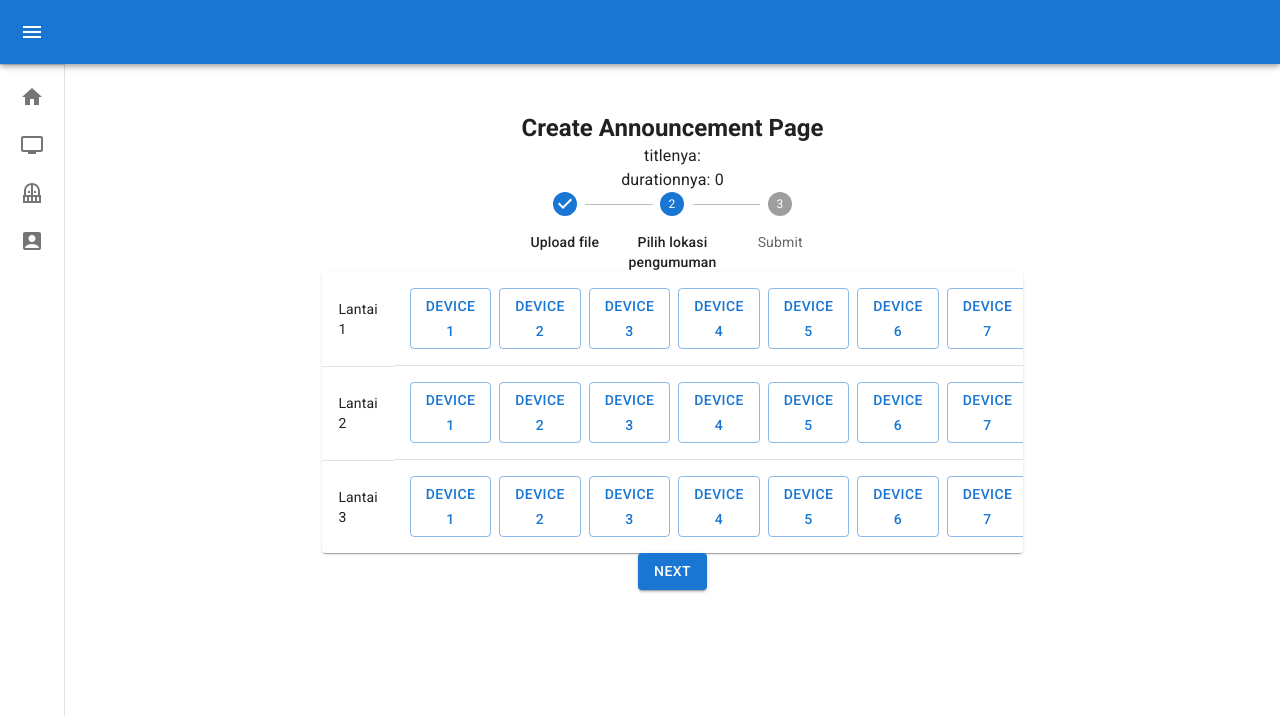
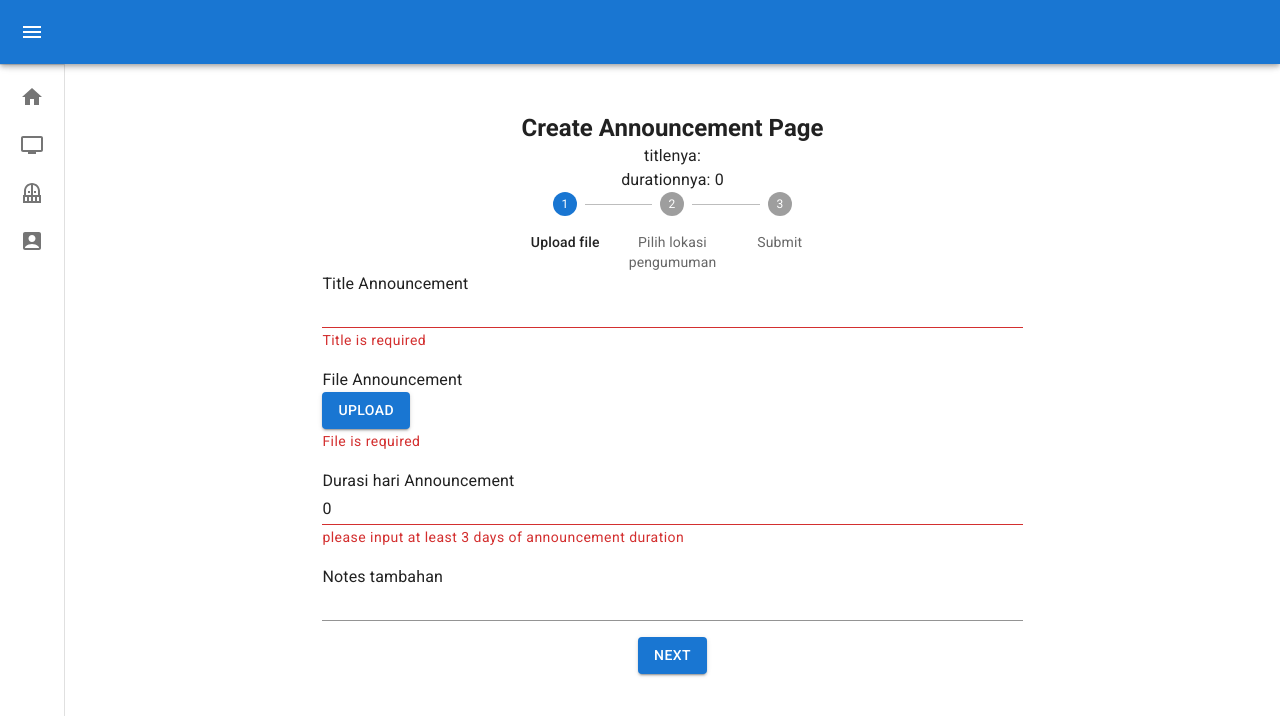
Before and after one commit to stevenhansel/enchiridion-dashboard, a React (Create React App) app: page /announcement/create in a window 1280 px wide. Both pictures are taken after a click on the button "NEXT". Shown: the top 716 px of the page. Built offline with nearby package versions, Linux system fonts and the light colour scheme.

Commit message:
fix: add file validation

```diff
--- a/src/components/CreateAnnouncementForm/Step1.tsx
+++ b/src/components/CreateAnnouncementForm/Step1.tsx
@@ -1,15 +1,12 @@
 import React, { useCallback, useContext, useEffect } from 'react';
-import { Box, Button, Stepper, TextField, Typography } from '@mui/material';
+import { Box, Button, TextField, Typography } from '@mui/material';
+import { red } from '@mui/material/colors';
 import { CreateAnnouncementFormContext } from './context';
-import { useFormikContext, useFormik } from 'formik';
+import { useFormikContext } from 'formik';
 
-import {
-  CreateAnnouncementFormValues,
-  initialValues,
-  validationSchema,
-} from './form';
+import { CreateAnnouncementFormValues } from './form';
 
-const fields = ['title', 'duration'];
+const fields = ['title', 'duration', 'media', 'notes'];
 
 const Step1 = () => {
   const {
@@ -21,6 +18,47 @@ const Step1 = () => {
     setFieldTouched,
   } = useFormikContext<CreateAnnouncementFormValues>();
   const { handleNextStep } = useContext(CreateAnnouncementFormContext);
+
+  const handleUploadImage = useCallback(
+    (event: React.ChangeEvent<HTMLInputElement>) => {
+      try {
+        const files = event.currentTarget.files;
+        if (files === null) {
+          throw new Error('Something went wrong when reading the image');
+        }
+        const file = files.item(0);
+        if (file === null) {
+          throw new Error('Something went wrong when reading the image');
+        }
+
+        const reader = new FileReader();
+
+        reader.onload = (e) => {
+          if (!e.target || (e.target && !e.target.result))
+            throw new Error('Something went wrong when reading the image');
+
+          const image = new Image();
+          image.onload = () => {
+            setFieldValue('media', { file, image });
+          };
+          image.onerror = () => {
+            throw new Error('Something went wrong when reading the image');
+          };
+          image.src = e.target.result as string;
+        };
+        reader.onerror = () => {
+          throw new Error('Something went wrong when reading the file');
+        };
+
+        reader.readAsDataURL(file);
+      } catch (e) {
+        if (e instanceof Error) {
+          // setError(e.message);
+        }
+      }
+    },
+    [setFieldValue]
+  );
 
   const handleSubmission = useCallback(() => {
     fields.forEach((field) => validateField(field));
@@ -39,19 +77,23 @@ const Step1 = () => {
     // Object.values() ["title ga boleh kosong", "duration mesti lebih dari 3 hari"]
     // Object.entries() [["title", "title ga boleh kosong"], ["duration", "duration mesti lebih dari 3 hari"]]
 
+    // .filter()
     const fieldErrors = Object.keys(errors).filter((key) =>
       fields.includes(key)
     );
 
     if (fieldErrors.length > 0) {
+      // ["title", "duration"]
       fieldErrors.forEach((field) => setFieldTouched(field));
     } else {
       handleNextStep();
     }
   }, [handleNextStep, errors, validateField, setFieldTouched]);
 
-  console.log('errors', errors);
-  console.log('touched', touched);
+  useEffect(() => {
+    fields.forEach((field) => validateField(field));
+    // eslint-disable-next-line
+  }, []);
 
   return (
     <Box
@@ -71,13 +113,38 @@ const Step1 = () => {
           value={values.title}
           onChange={(e) => setFieldValue('title', e.target.value)}
           error={touched.title && Boolean(errors.title)}
-          helperText={touched.title && errors.title}
         />
+
+        {touched.title && errors.title ? (
+          <Typography variant="caption" color={red[700]} fontSize="">
+            {errors.title}
+          </Typography>
+        ) : null}
       </Box>
 
       <Box sx={{ marginBottom: 2, width: '100%' }}>
         <Typography>File Announcement</Typography>
-        <Button variant="contained">Upload</Button>
+        <Box display="flex" gap={10}>
+          <Button variant="contained" component="label">
+            Upload
+            <input
+              type="file"
+              hidden
+              accept=".jpg,.jpeg,.png"
+              onChange={(e) => handleUploadImage(e)}
+            />
+          </Button>
+
+          {values.media !== null ? (
+            <Typography>{values.media.file.name}</Typography>
+          ) : null}
+        </Box>
+
+        {touched.media && errors.media ? (
+          <Typography variant="caption" color={red[700]} fontSize="">
+            {errors.media}
+          </Typography>
+        ) : null}
       </Box>
 
       <Box sx={{ marginBottom: 2, width: '100%' }}>
@@ -90,8 +157,12 @@ const Step1 = () => {
           value={values.duration}
           onChange={(e) => setFieldValue('duration', e.target.value)}
           error={touched.duration && Boolean(errors.duration)}
-          helperText={touched.duration && errors.duration}
         />
+        {touched.duration && errors.duration ? (
+          <Typography variant="caption" color={red[700]} fontSize="">
+            {errors.duration}
+          </Typography>
+        ) : null}
       </Box>
 
       <Box sx={{ marginBottom: 2, width: '100%' }}>
--- a/src/components/CreateAnnouncementForm/form.ts
+++ b/src/components/CreateAnnouncementForm/form.ts
@@ -1,24 +1,28 @@
-import * as yup from "yup";
+import * as yup from 'yup';
 
 export type CreateAnnouncementFormValues = {
   title: string;
-  //file:
+  media: {
+    file: File;
+    image: HTMLImageElement;
+  } | null;
   duration: number;
   notes: string;
 };
 
-export const initialValues = {
-  title: "",
-  //file:
+export const initialValues: CreateAnnouncementFormValues = {
+  title: '',
+  media: null,
   duration: 0,
-  notes: "",
+  notes: '',
 };
 
 export const validationSchema = yup.object({
-  title: yup.string().required("Input judulnya goblok"),
-  //file:
+  title: yup.string().required('Title is required'),
+  media: yup.mixed().required('File is required'),
   duration: yup
     .number()
     .required()
-    .min(3, "please input at least 3 days of announcement duration"),
+    .min(3, 'please input at least 3 days of announcement duration'),
+  notes: yup.string(),
 });
```
